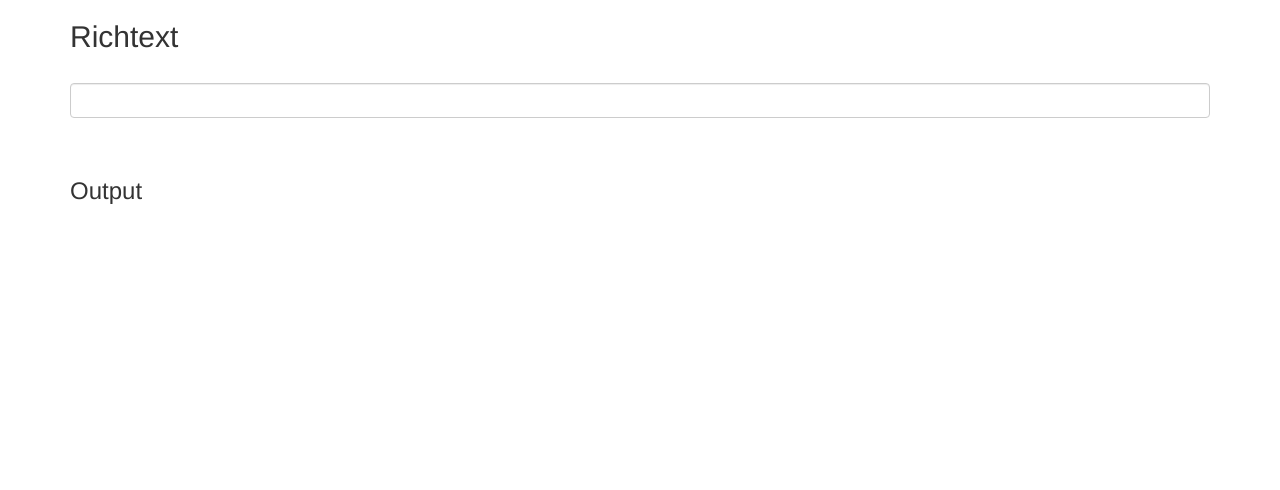
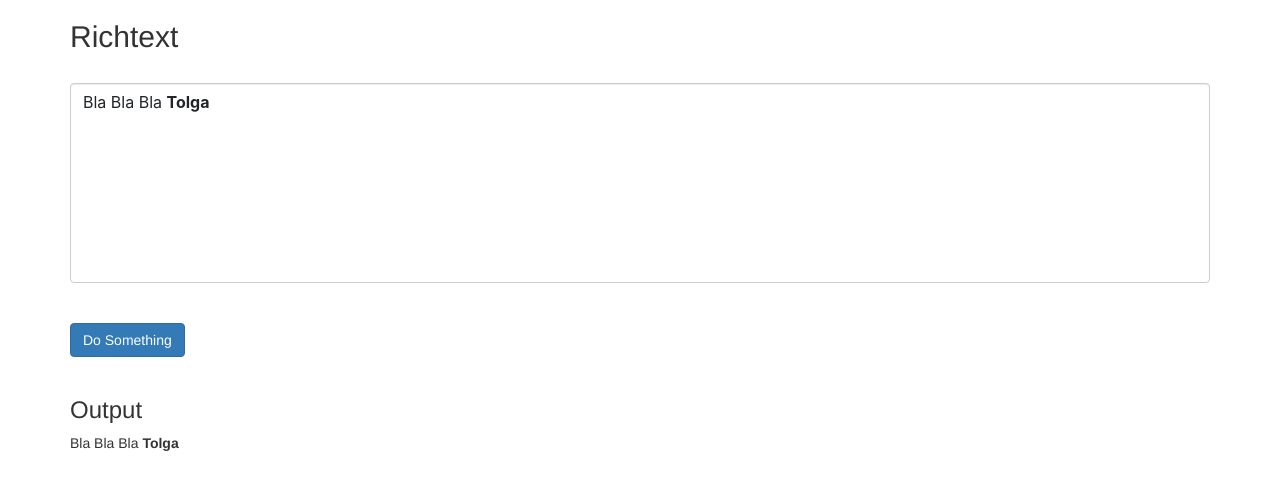
Before and after one commit to tkoseoglu/watg-angular-richtext, a website: page src/default.html in a window 1280 px wide. Drawn offline with nearby package versions, Linux system fonts and the light colour scheme.

Commit message:
ability to clear/reset content/richtext

```diff
--- a/dev/js/watg-angular-richtext.js
+++ b/dev/js/watg-angular-richtext.js
@@ -20,13 +20,21 @@ watgRichtext.controller('testController',
         $scope.header = 'Richtext';
 
         $scope.item = {
-            Content: ''
+            Content: 'Bla Bla Bla <b>Tolga</b>'
+        };
+
+        $scope.resetCount = [];
+
+
+        $scope.doSomething = function () {
+            console.log('do something');
+            $scope.resetCount.push(parseInt($scope.resetCount.length + 1));
         };
 
         //all optional
         $scope.watgRichTextConfig = {
-            height: 35,             //default 300
-            multiLine: false,       //default true
+            height: 200,             //default 300
+            multiLine: true,       //default true
             bootstrapCssPath: '../bower_components/bootstrap/dist/css/bootstrap.min.css',
             fontSizes: [{
                 fontSizeName: 'Huge',
@@ -100,27 +108,27 @@ watgRichtext.controller('testController',
                 colorValue: '00ffff'
             }
             ],
-            showVariablesSelector:false,
-            showFontSelector:false,
-            showFontSizeSelector:false,
-            showColorSelector:false,
-            showBold:false,
-            showItalic:false,
-            showStrikeThrough:false,
-            showUnderline:false,
-            showUnorderedList:false,
-            showOrderedList:false,
-            showReduceIndent:false,
-            showIndent:false,
-            showLeftAlign:false,
-            showCenterAlign:false,
-            showRightAlign:false,
-            showJustify:false,
-            showUndo:false,
-            showRedo:false,
-            showInsertLink:false,
-            showRemoveLink:false,
-            showSourceCode:false
+            showVariablesSelector: false,
+            showFontSelector: false,
+            showFontSizeSelector: false,
+            showColorSelector: false,
+            showBold: false,
+            showItalic: false,
+            showStrikeThrough: false,
+            showUnderline: false,
+            showUnorderedList: false,
+            showOrderedList: false,
+            showReduceIndent: false,
+            showIndent: false,
+            showLeftAlign: false,
+            showCenterAlign: false,
+            showRightAlign: false,
+            showJustify: false,
+            showUndo: false,
+            showRedo: false,
+            showInsertLink: false,
+            showRemoveLink: false,
+            showSourceCode: false
         };
 
     }
@@ -134,8 +142,9 @@ watgRichtext.directive('watgRichtextEditor', function () {
         restrict: 'E',
         templateUrl: 'app/templates/watgRichtextEditorTemplate.html',
         scope: {
-            richText: '=richText',
-            config: '='
+            richText: '=',
+            config: '=',
+            resetCount: "="
         },
         link: function (scope, element) {
 
@@ -181,7 +190,16 @@ watgRichtext.directive('watgRichtextEditor', function () {
             scope.$watch('config.colors', function () {
 
             });
+            scope.$watchCollection('resetCount', function (newValue, oldValue) {
 
+                if(newValue.length > 0){
+                    console.log('Clearing rich-text');
+                    scope.richText = '';
+                    if (editorDoc)
+                        editorDoc.body.innerHTML = scope.richText;
+                }
+
+            });
             if (scope.config.fontFamilies === undefined) {
                 scope.config.fontFamilies = [{
                     fontName: 'Arial'
@@ -308,9 +326,6 @@ watgRichtext.directive('watgRichtextEditor', function () {
 
                     //iFrame events
                     $(editor.contentWindow.document).keydown(function (e) {
-
-                        console.log(e);
-
                         if (scope.config.multiLine === false) {
                             //prevent ENTER key
                             if (e.keyCode === 13) {
@@ -320,7 +335,6 @@ watgRichtext.directive('watgRichtextEditor', function () {
                                 e.preventDefault();
                             }
                         }
-
                     });
                     $(editor.contentWindow.document).keyup(function () {
                         scope.update();
@@ -358,6 +372,7 @@ watgRichtext.directive('watgRichtextEditor', function () {
                 }
             };
 
+
             scope.initialize();
         }
     };
--- a/src/app/views/test.html
+++ b/src/app/views/test.html
@@ -2,7 +2,14 @@
 
 
 <watg-richtext-editor rich-text="item.Content"
-                      config="watgRichTextConfig"></watg-richtext-editor>
+                      config="watgRichTextConfig"
+                      reset-count="resetCount"></watg-richtext-editor>
+
+<br><br>
+
+<button class="btn btn-primary"
+        ng-click="doSomething()">Do Something
+</button>
 
 <br><br>
 
```
Also changed, not shown: src/app/controllers/testController.js (+32 -24 lines), src/app/directives/watgRichtextEditorDirective.js (+13 -6 lines), dev/js/watg-angular-richtext.min.js, dist/js/watg-angular-richtext.js, dist/js/watg-angular-richtext.min.js.
